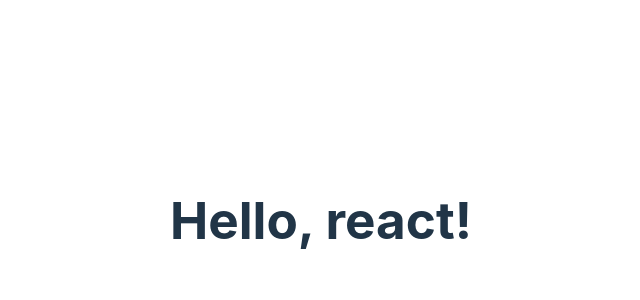
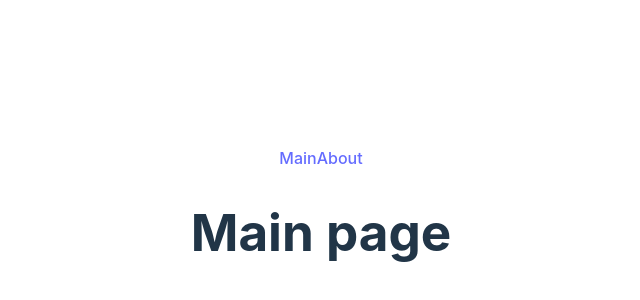
Before and after one commit to DianaSmertina/rs-react, a React (Vite) app in the folder react-component/: page / in a window 1280 px wide. Shown: the part 180-480 px from the top of the page, without its empty margins (319-959 px from the left). Built offline with nearby package versions, Linux system fonts and the light colour scheme.

Commit message:
feat: add router

```diff
--- a/react-component/src/App.tsx
+++ b/react-component/src/App.tsx
@@ -1,9 +1,24 @@
 import './App.css';
 import React from 'react';
+import { Route, Routes } from 'react-router-dom';
+import { MainPage } from './pages/mainPage';
+import { AboutPage } from './pages/about';
+import { ErrorPage } from './pages/notFound';
+import { Layout } from './components/layout';
 
 class App extends React.Component {
   render() {
-    return <h1>Hello, react!</h1>;
+    return (
+      <>
+        <Routes>
+          <Route path="/" element={<Layout />}>
+            <Route index element={<MainPage />} />
+            <Route path="about" element={<AboutPage />} />
+            <Route path="*" element={<ErrorPage />} />
+          </Route>
+        </Routes>
+      </>
+    );
   }
 }
 
--- /dev/null
+++ b/react-component/src/components/layout.tsx
@@ -0,0 +1,16 @@
+import React from 'react';
+import { Link, Outlet } from 'react-router-dom';
+
+export class Layout extends React.Component {
+  render() {
+    return (
+      <>
+        <header>
+          <Link to="/">Main</Link>
+          <Link to="/about">About</Link>
+        </header>
+        <Outlet />
+      </>
+    );
+  }
+}
--- /dev/null
+++ b/react-component/src/pages/about.tsx
@@ -0,0 +1,7 @@
+import React from 'react';
+
+export class AboutPage extends React.Component {
+  render() {
+    return <h1>About us page</h1>;
+  }
+}
--- /dev/null
+++ b/react-component/src/pages/mainPage.tsx
@@ -0,0 +1,7 @@
+import React from 'react';
+
+export class MainPage extends React.Component {
+  render() {
+    return <h1>Main page</h1>;
+  }
+}
--- /dev/null
+++ b/react-component/src/pages/notFound.tsx
@@ -0,0 +1,7 @@
+import React from 'react';
+
+export class ErrorPage extends React.Component {
+  render() {
+    return <h1>Error 404. Page not found</h1>;
+  }
+}
```
